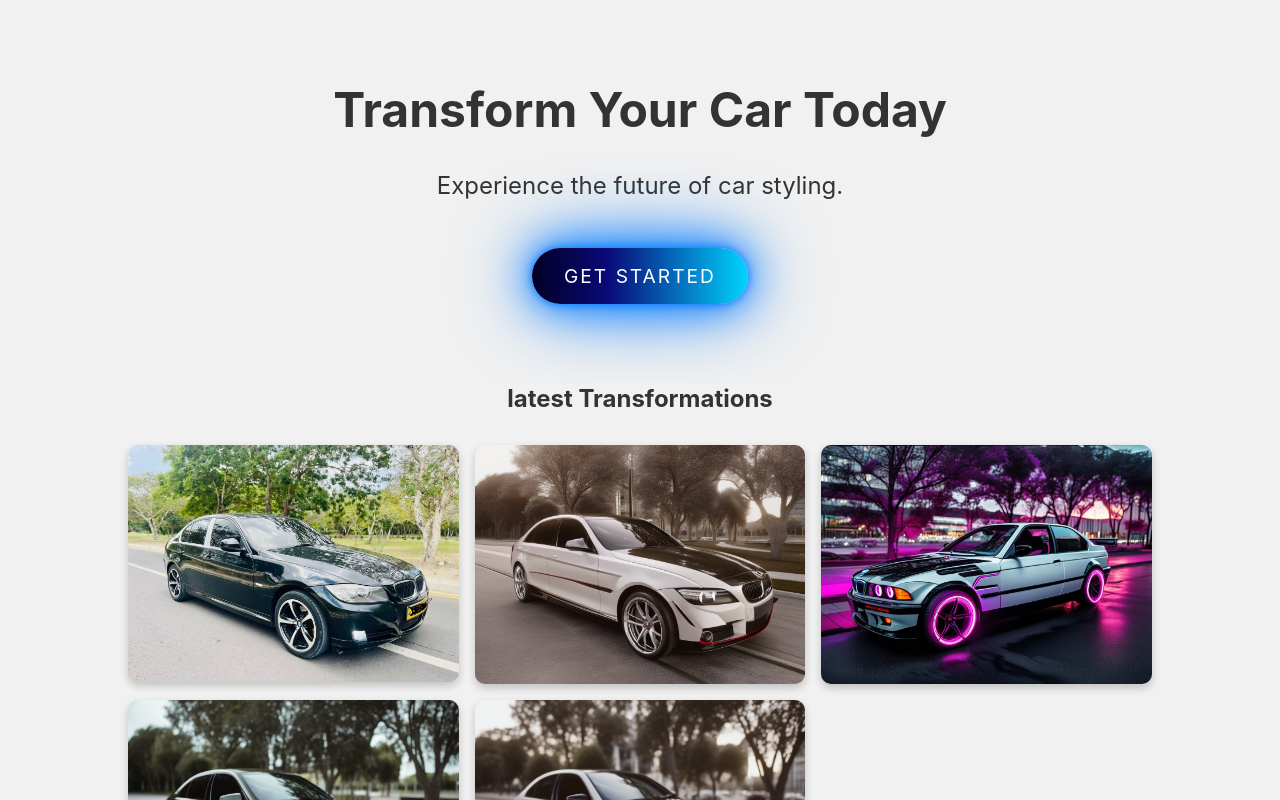
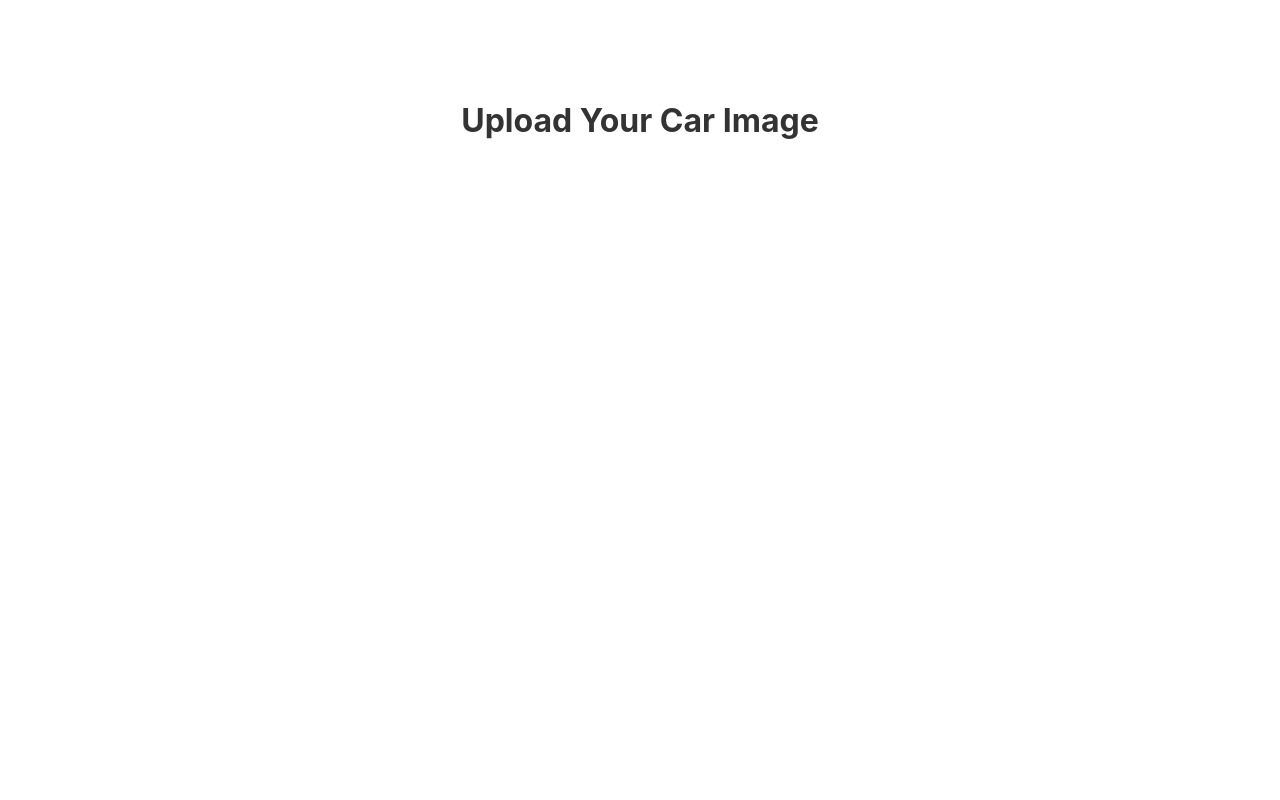
Before and after one commit to Bulalu/pimp-UI, a React (Create React App) app: page /upload in a window 1280 px wide. Shown: the top 800 px of the page. Built offline with nearby package versions, Linux system fonts and the light colour scheme.

Commit message:
added navigation

```diff
--- a/package.json
+++ b/package.json
@@ -8,6 +8,7 @@
     "@testing-library/user-event": "^13.5.0",
     "react": "^18.2.0",
     "react-dom": "^18.2.0",
+    "react-router-dom": "^6.21.3",
     "react-scripts": "5.0.1",
     "web-vitals": "^2.1.4"
   },
--- a/src/App.css
+++ b/src/App.css
@@ -7,6 +7,7 @@
   margin: 0;
   padding: 0;
   box-sizing: border-box;
+
 }
 
 nav {
--- a/src/App.js
+++ b/src/App.js
@@ -1,18 +1,24 @@
 import React from 'react';
-import Navbar from './components/Navbar';
+import { BrowserRouter as Router, Routes, Route } from 'react-router-dom';
 import HeroSection from './components/HeroSection';
 import DemoSection from './components/DemoSection';
-
-import './App.css';
+import ImageUploadPage from './components/ImageUploadPage';
 
 function App() {
   return (
-    <div className="App">
-      {/* <Navbar /> */}
-      <HeroSection />
-      <DemoSection />
-
-    </div>
+    <Router>
+      <div className="App">
+        <Routes>
+          <Route path="/" element={
+            <>
+              <HeroSection />
+              <DemoSection />
+            </>
+          } />
+          <Route path="/upload" element={<ImageUploadPage />} />
+        </Routes>
+      </div>
+    </Router>
   );
 }
 
--- a/src/components/DemoSection.js
+++ b/src/components/DemoSection.js
@@ -38,7 +38,7 @@ const DemoSection = () => {
     return (
         <div id="demo" style={{ display: 'flex', justifyContent: 'center', alignItems: 'center', flexDirection: 'column' }}>
             <h2>latest Transformations</h2>
-            <div style={{ width: '80%', margin: '2rem 0', display: 'grid', gridTemplateColumns: 'repeat(3, 1fr)', gap: '1rem' }}>
+            <div style={{ width: '80%', margin: '2rem 0', display: 'grid', gridTemplateColumns: 'repeat(3, 1fr)', gap: '1rem',  }}>
                 {images.map((img, index) => (
                     <img key={img} src={img} alt={`Transformation ${index}`} style={{ width: '100%', borderRadius: '10px', boxShadow: '0 4px 8px 0 rgba(0,0,0,0.2)', cursor: 'pointer' }} onClick={() => openModal(index)} />
                 ))}
--- a/src/components/HeroSection.js
+++ b/src/components/HeroSection.js
@@ -1,6 +1,13 @@
 import React from 'react';
+import { useNavigate } from 'react-router-dom';
 
 const HeroSection = () => {
+    const navigate = useNavigate();
+
+    const navigateToUpload = () => {
+        navigate('/upload');
+    };
+
     return (
         <div id="hero" style={{ fontFamily: '-apple-system, BlinkMacSystemFont, Segoe UI, Roboto, Oxygen, Ubuntu, Cantarell, Open Sans, Helvetica Neue, sans-serif', backgroundColor: '#f1f1f1', color: '#333', textAlign: 'center', padding: '5rem 0' }}>
             <h1 style={{ fontSize: '3rem', fontWeight: 'bold' }}>Transform Your Car Today</h1>
@@ -22,6 +29,7 @@ const HeroSection = () => {
             }}
             onMouseOver={e => e.currentTarget.style.transform = 'scale(1.1)'}
             onMouseOut={e => e.currentTarget.style.transform = 'scale(1.0)'}
+            onClick={navigateToUpload}
             >Get Started</button>
         </div>
     );
--- /dev/null
+++ b/src/components/ImageUploadPage.js
@@ -0,0 +1,21 @@
+import React from 'react';
+
+const ImageUploadPage = () => {
+    const style = {
+        fontFamily: '-apple-system, BlinkMacSystemFont, Segoe UI, Roboto, Oxygen, Ubuntu, Cantarell, Open Sans, Helvetica Neue, sans-serif',
+        // backgroundColor: '#f1f1f1', // The main background color you want
+        color: '#333',
+        textAlign: 'center',
+        padding: '5rem 0',
+
+    };
+
+    return (
+        <div style={style}>
+            <h1>Upload Your Car Image</h1>
+            {/* Form and inputs for uploading images will go here */}
+        </div>
+    );
+};
+
+export default ImageUploadPage;
```
Also changed, not shown: 1 other file (tests, documents, lock files or other folders).
